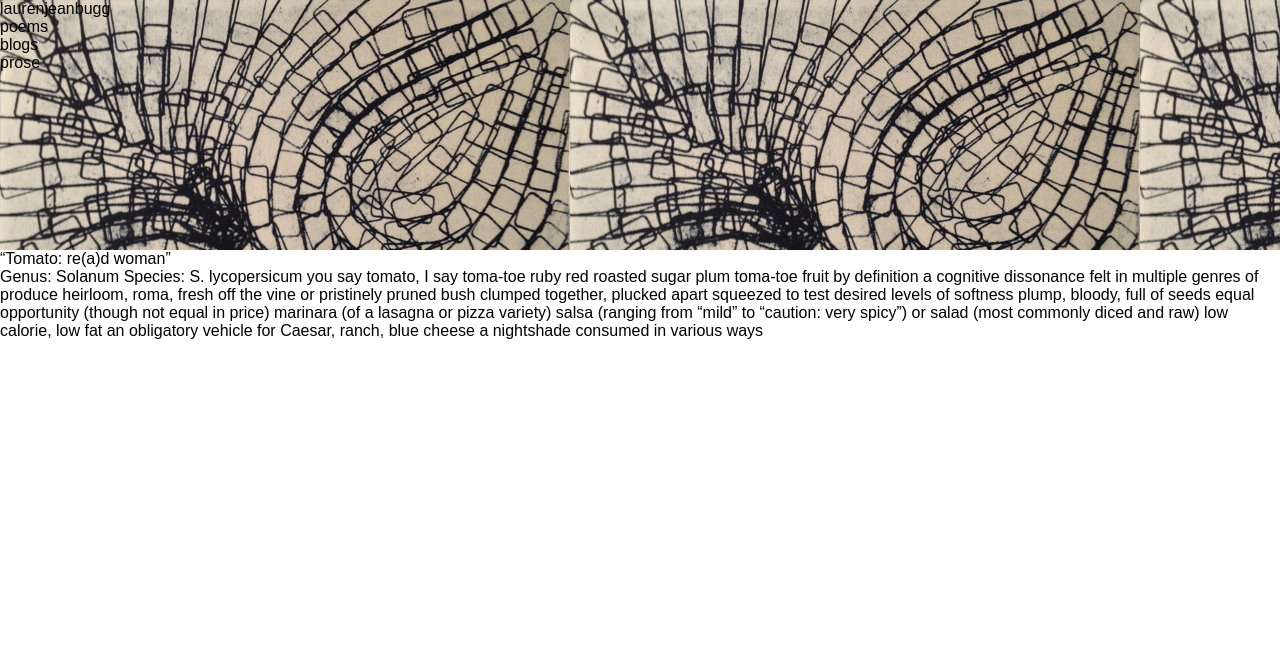
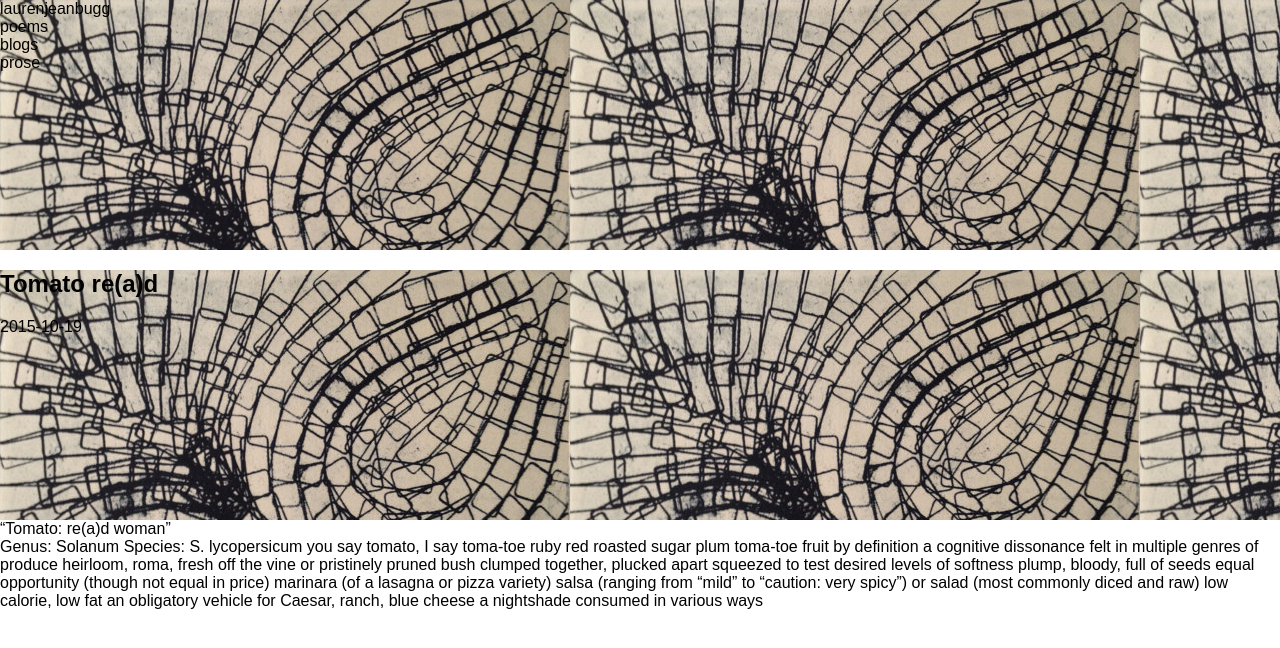
Before and after one commit to laurenjeanbugg/laurenjeanbugg.github.io, a Jekyll site: the page built from _posts/2015-10-19-tomato-poem.markdown, in a window 1280 px wide. Shown: the top 648 px of the page. Built offline with Jekyll 4.4.1, drawn with Linux system fonts in a browser that asks for light colours; Markdown is read by kramdown in place of the engine named in the settings.

Commit message:
add new layout

```diff
--- /dev/null
+++ b/_layouts/post.html
@@ -0,0 +1,13 @@
+---
+layout: default
+---
+{% assign author = site.authors[page.author] %}
+
+<header>
+  <h2>{{ page.title }}</h2>
+  <p class="meta">{{ page.category }} {{ page.date | date: "%Y-%m-%d" }}</p>
+</header>
+
+<div class="post">
+{{ content }}
+</div>
--- a/_posts/2015-10-19-tomato-poem.markdown
+++ b/_posts/2015-10-19-tomato-poem.markdown
@@ -1,5 +1,5 @@
 ---
-layout: default
+layout: post
 title:  Tomato re(a)d
 date:   2015-10-19
 listed: false
```
Also changed, not shown: 3 other files.
